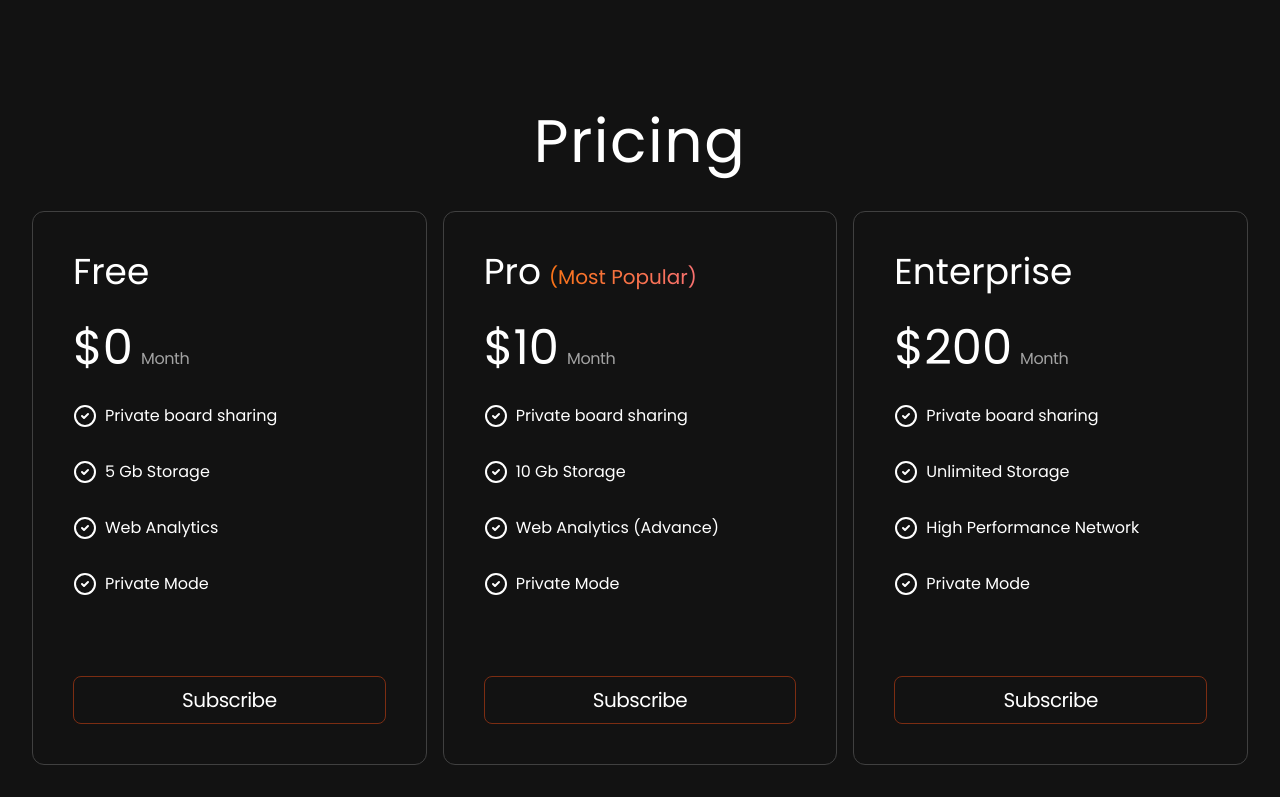
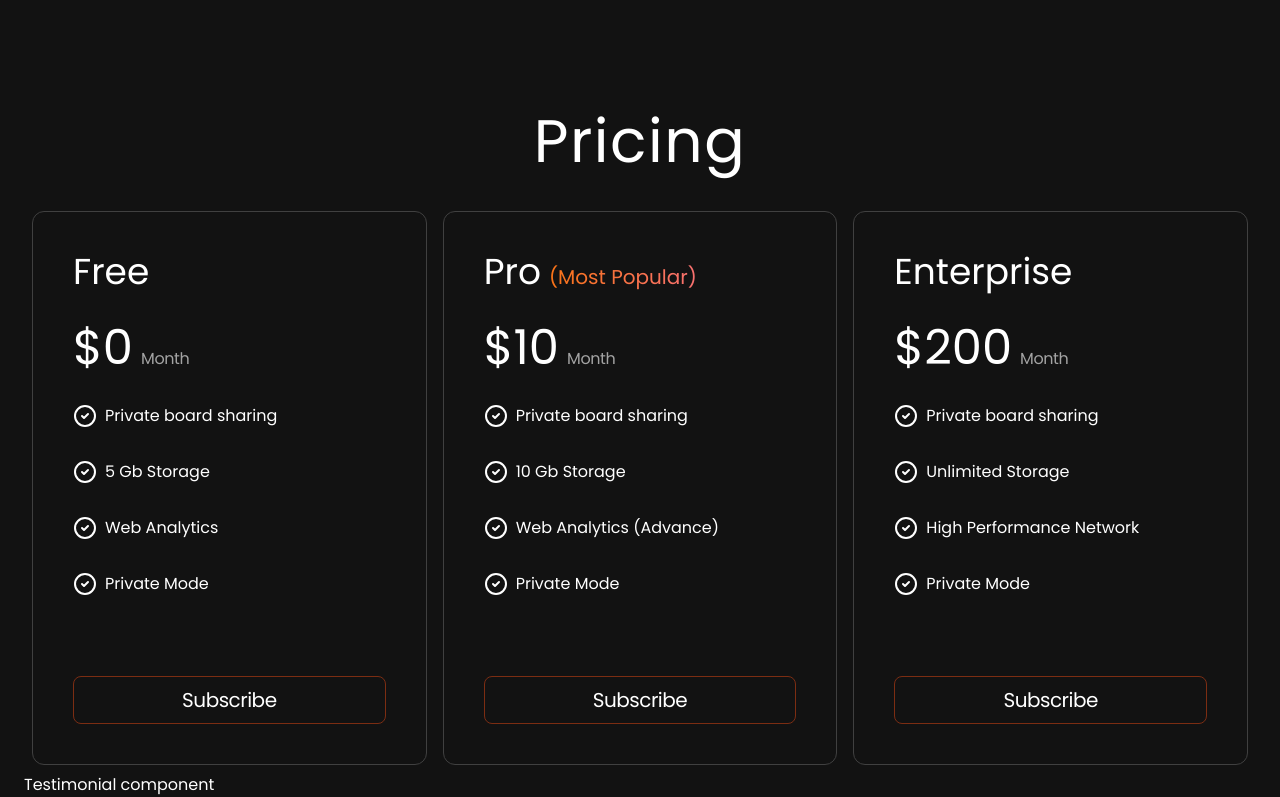
Before and after one commit to wacho91/visualizador, a React (Vite) app: page / in a window 1280 px wide. Shown: the part 2424-3221 px from the top of the page. Before the commit the page ends 3197 px from the top, so only its background shows below. Built offline with nearby package versions, Linux system fonts and the light colour scheme.

Commit message:
Testimonial Component

```diff
--- a/src/App.jsx
+++ b/src/App.jsx
@@ -2,6 +2,7 @@ import Feature from "./components/Feature"
 import Hero from "./components/Hero"
 import Navbar from "./components/Navbar"
 import Pricing from "./components/Pricing"
+import Testimonial from "./components/Testimonial"
 import Worflow from "./components/Worflow"
 
 function App() {
@@ -14,6 +15,7 @@ function App() {
         <Feature />
         <Worflow />
         <Pricing />
+        <Testimonial />
       </div>
     </>
   )
--- /dev/null
+++ b/src/components/Testimonial.jsx
@@ -0,0 +1,11 @@
+import { testimonial } from "../constants"
+
+const Testimonial = () => {
+  return (
+    <div>
+        Testimonial component
+    </div>
+  )
+}
+
+export default Testimonial
```
